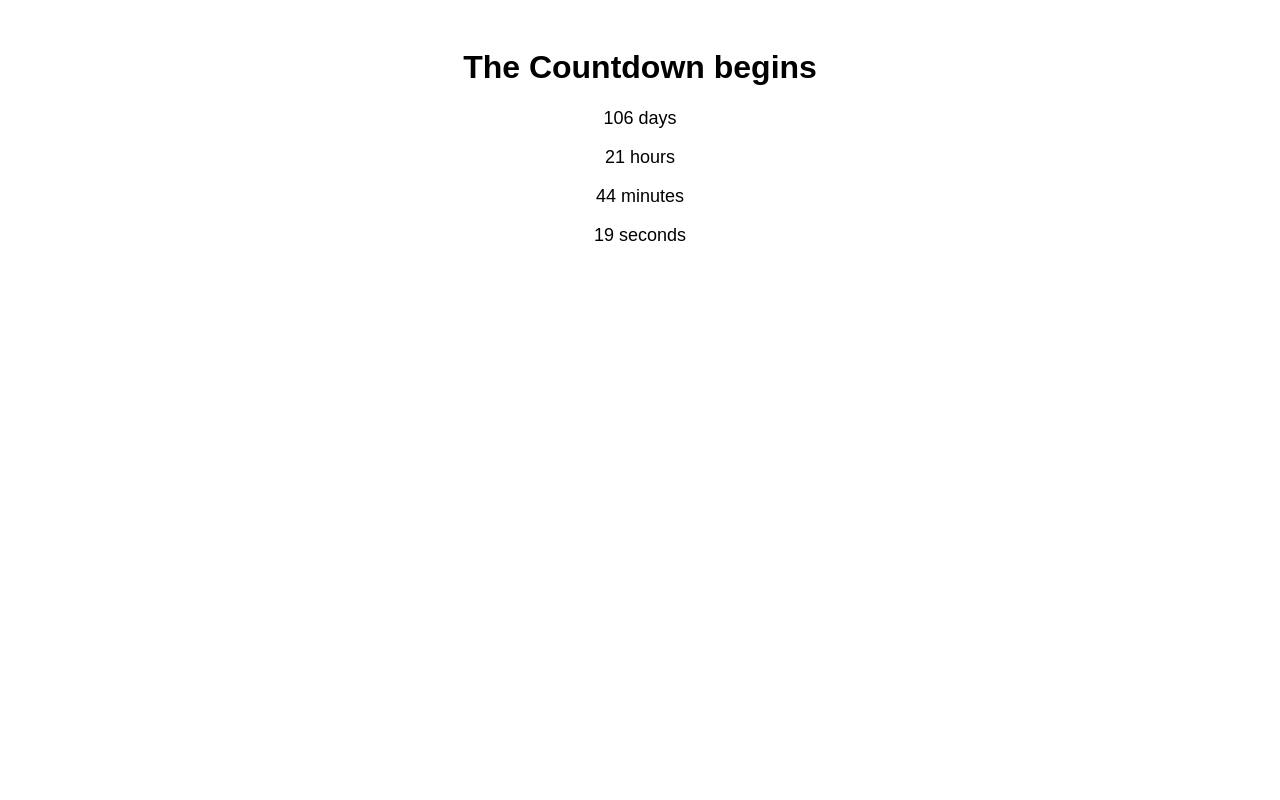
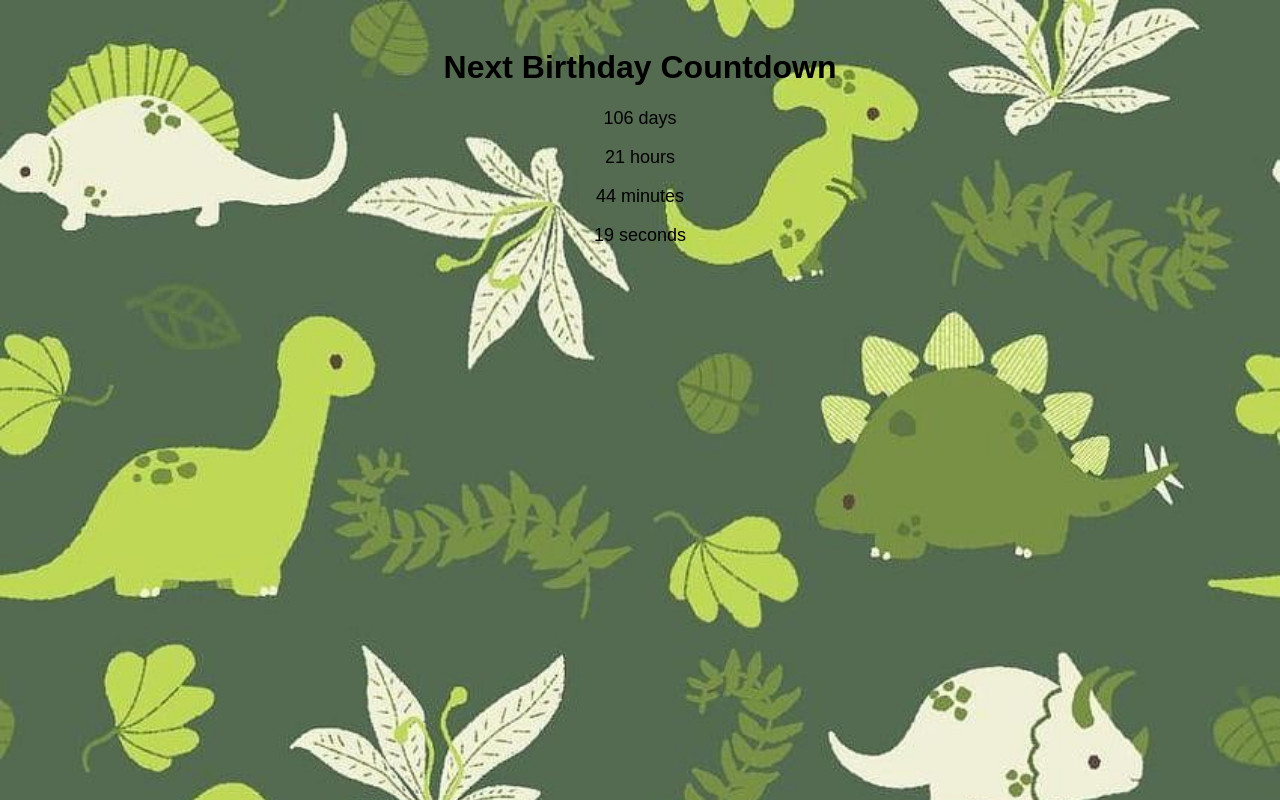
Before and after one commit to maysahasham/skynet, a plain HTML site: page index.html in a window 1280 px wide. Drawn offline with Linux system fonts and the light colour scheme.

Commit message:
Update index.html

```diff
--- a/index.html
+++ b/index.html
@@ -3,12 +3,16 @@
 <head>
 <meta charset="UTF-8">
 <meta name="viewport" content="width=device-width, initial-scale=1.0">
-<title>The countdown begins</title>
+<title>Birthday Countdown Timer</title>
 <style>
   body {
     font-family: Arial, sans-serif;
     text-align: center;
     padding: 20px;
+    background-image: url('dinasour.jpg'); /* Replace with your image URL */
+    background-size: cover;
+    background-repeat: no-repeat;
+    background-attachment: fixed;
   }
   #timer {
     font-size: 18px;
@@ -17,7 +21,7 @@
 </style>
 </head>
 <body>
-<h1>The Countdown begins</h1>
+<h1>Next Birthday Countdown</h1>
 <div id="timer"></div>
 <script>
   // Set the target birthday (replace with the desired date)
```
